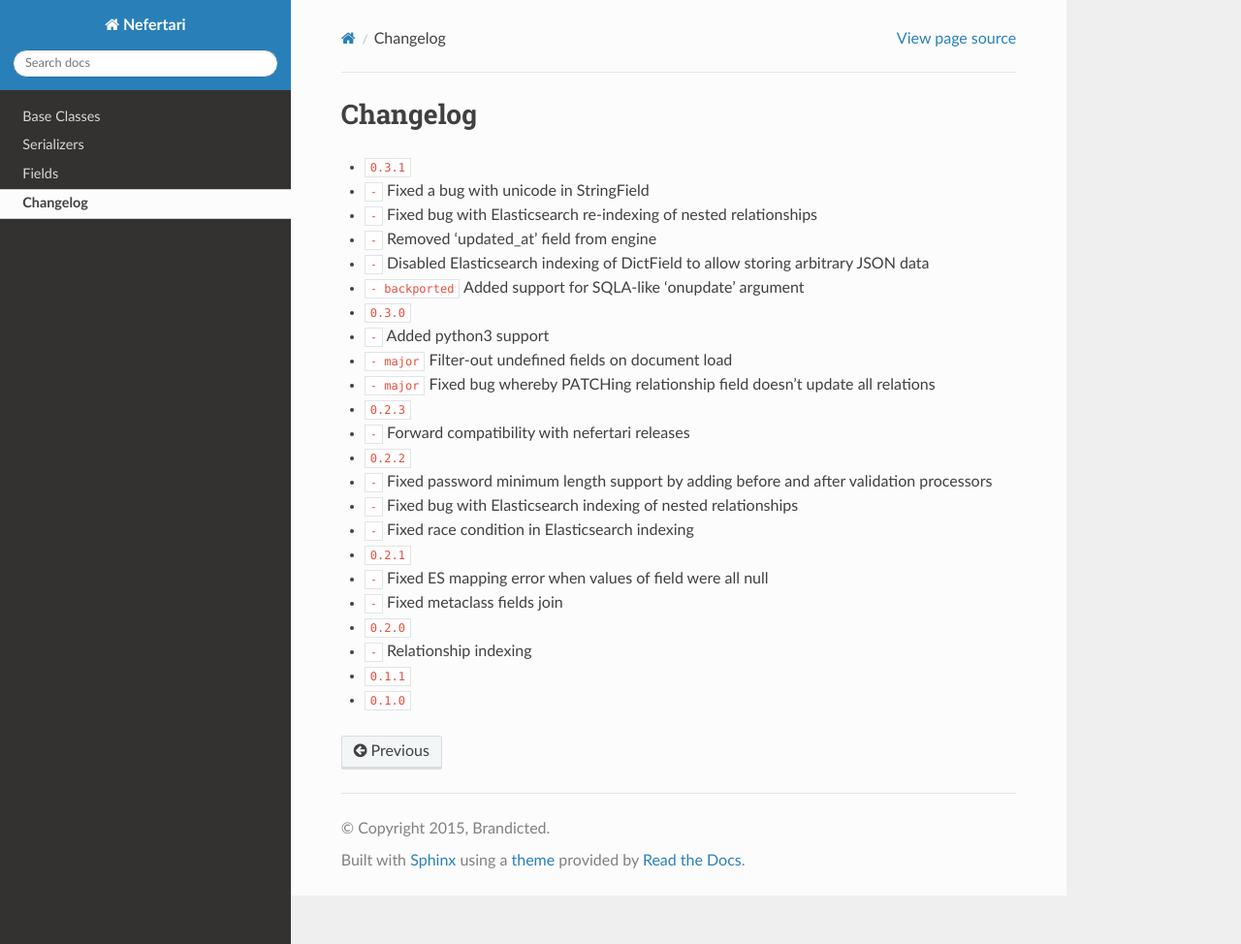
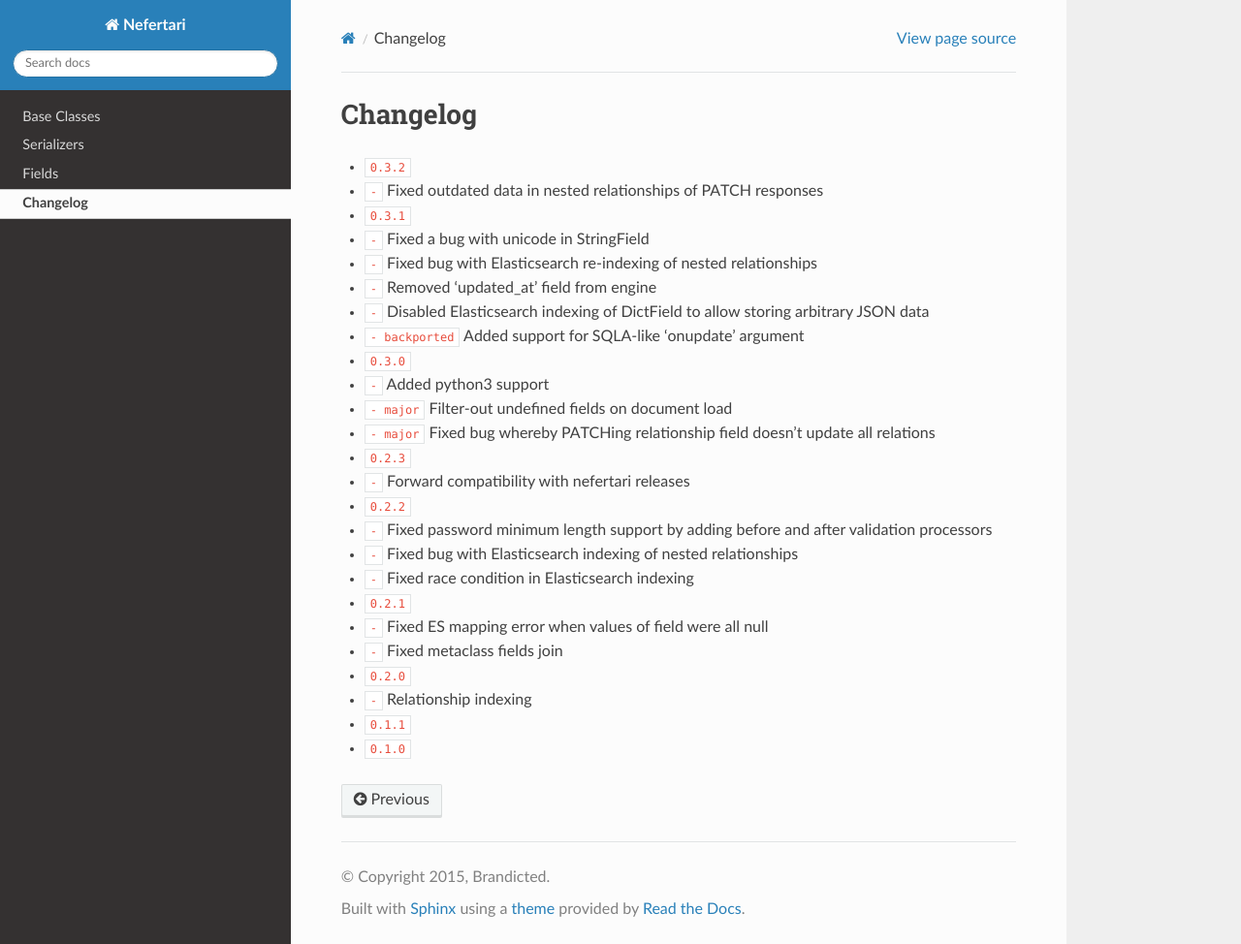
Before and after one commit to ramses-tech/nefertari-mongodb, a Sphinx documentation site: the page built from docs/source/changelog.rst, in a window 1280 px wide and 974 px high. Shown: the whole window at 97% size. Built offline with Sphinx 7.4.7 and the Read the Docs theme 2.0.0, drawn with Linux system fonts in a browser that asks for light colours; cross-references to code outside the pages are shown as plain code.

Commit message:
adding changelog for version 0.3.2

```diff
--- a/docs/source/changelog.rst
+++ b/docs/source/changelog.rst
@@ -1,5 +1,8 @@
 Changelog
 =========
+
+* :release:`0.3.2 <2015-08-x>`
+* :bug:`-` Fixed outdated data in nested relationships of PATCH responses
 
 * :release:`0.3.1 <2015-07-07>`
 * :bug:`-` Fixed a bug with unicode in StringField
```
